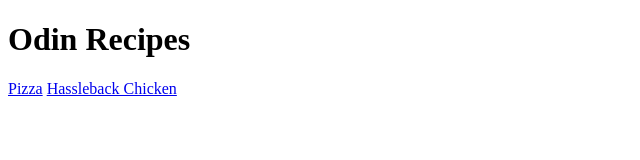
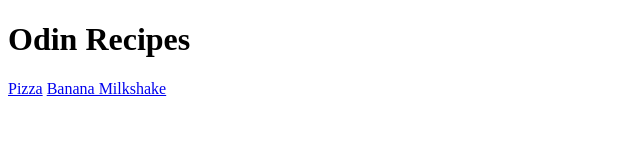
Before and after one commit to iloveyoumolly13/odin-recipes, a plain HTML site: page index.html in a window 1280 px wide. Shown: the full height of the page, 0-640 px from the left. Drawn offline with Linux system fonts and the light colour scheme.

Commit message:
change recipe names

```diff
--- a/index.html
+++ b/index.html
@@ -10,7 +10,7 @@
 <body>
     <h1>Odin Recipes</h1>
     <a href="./recipes/pizza.html" target="_blank" rel="noopener noreferrer">Pizza</a>
-    <a href="./recipes/hassleback_chkn.html" target="_blank" rel="noopener noreferrer">Hassleback Chicken</a>
+    <a href="./recipes/bn_shake.html" target="_blank" rel="noopener noreferrer">Banana Milkshake</a>
 </body>
 
 
```
